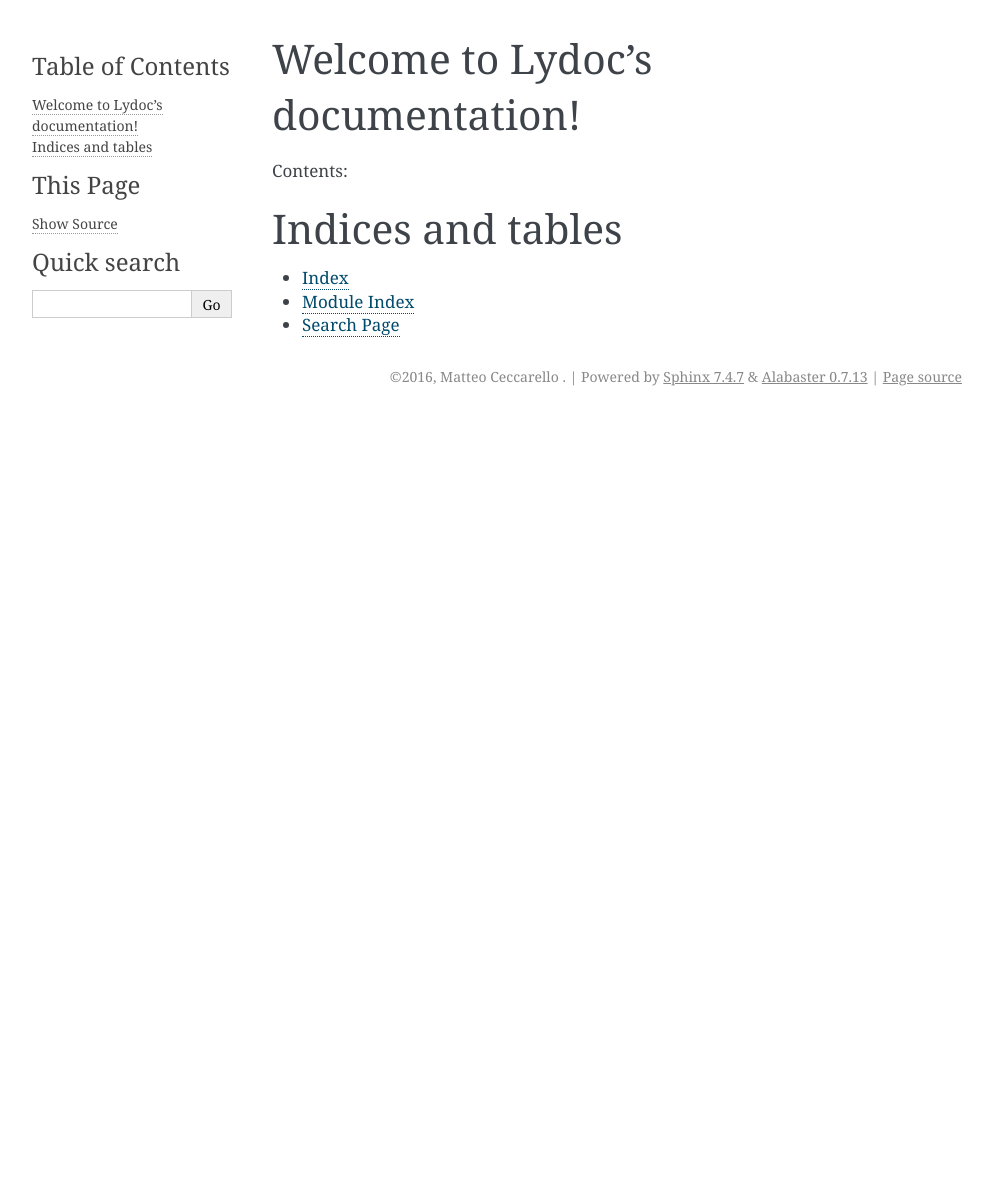
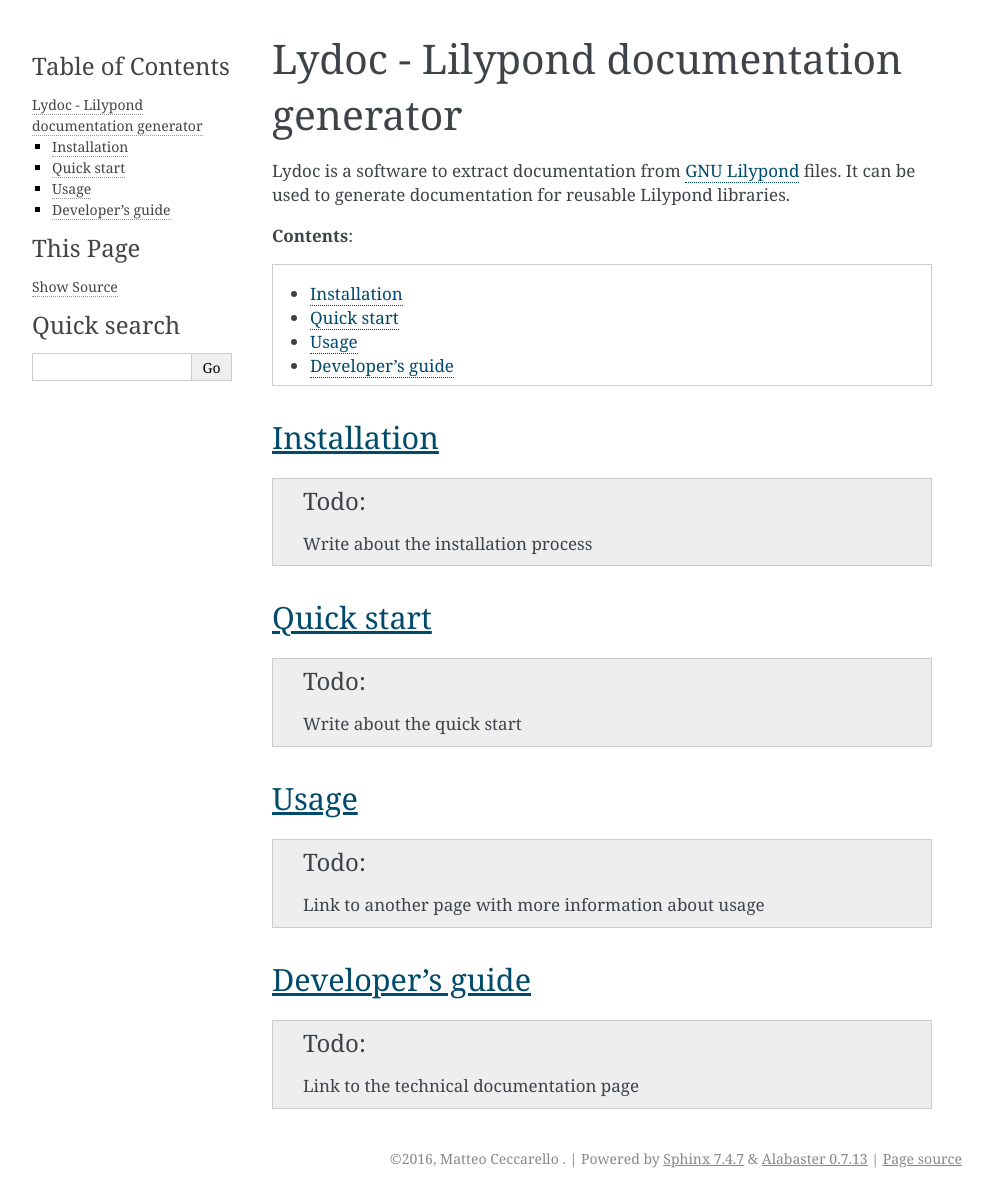
Before and after one commit to Cecca/lydoc, a Sphinx documentation site: the page built from docs/index.rst, in a window 1280 px wide. Shown: the whole page, without its empty margins (148-1141 px from the left). Built offline with Sphinx 7.4.7, drawn with Linux system fonts in a browser that asks for light colours; before the commit the page ends 900 px from its top, so only the background shows below that.

Commit message:
Add stub of documentation

```diff
--- a/docs/index.rst
+++ b/docs/index.rst
@@ -3,19 +3,49 @@
    You can adapt this file completely to your liking, but it should at least
    contain the root `toctree` directive.
 
-Welcome to Lydoc's documentation!
-=================================
+########################################
+Lydoc - Lilypond documentation generator
+########################################
 
-Contents:
+Lydoc is a software to extract documentation from `GNU Lilypond`_ files. It can
+be used to generate documentation for reusable Lilypond libraries.
 
-.. toctree::
-   :maxdepth: 2
+.. _`GNU Lilypond`: http://lilypond.org/
 
+**Contents**:
 
+.. contents::
+   :local:
+   :depth: 2
 
-Indices and tables
-==================
+Installation
+============
 
-* :ref:`genindex`
-* :ref:`modindex`
-* :ref:`search`
+.. todo::
+   Write about the installation process
+
+Quick start
+===========
+
+.. todo::
+   Write about the quick start
+
+Usage
+=====
+
+.. todo::
+   Link to another page with more information about usage
+
+Developer's guide
+=================
+
+.. todo::
+   Link to the technical documentation page
+
+..
+   Indices and tables
+   ==================
+
+   * :ref:`genindex`
+   * :ref:`modindex`
+   * :ref:`search`
```
Also changed, not shown: 1 other file.
